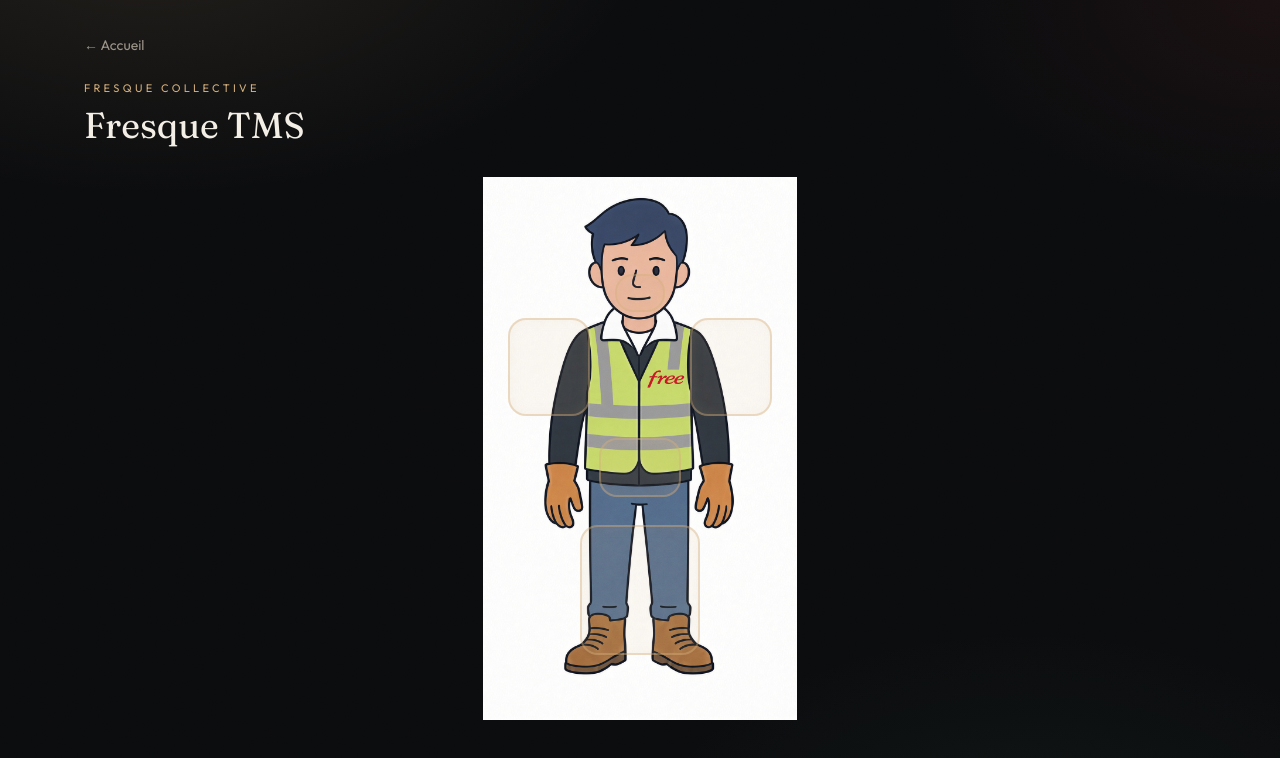
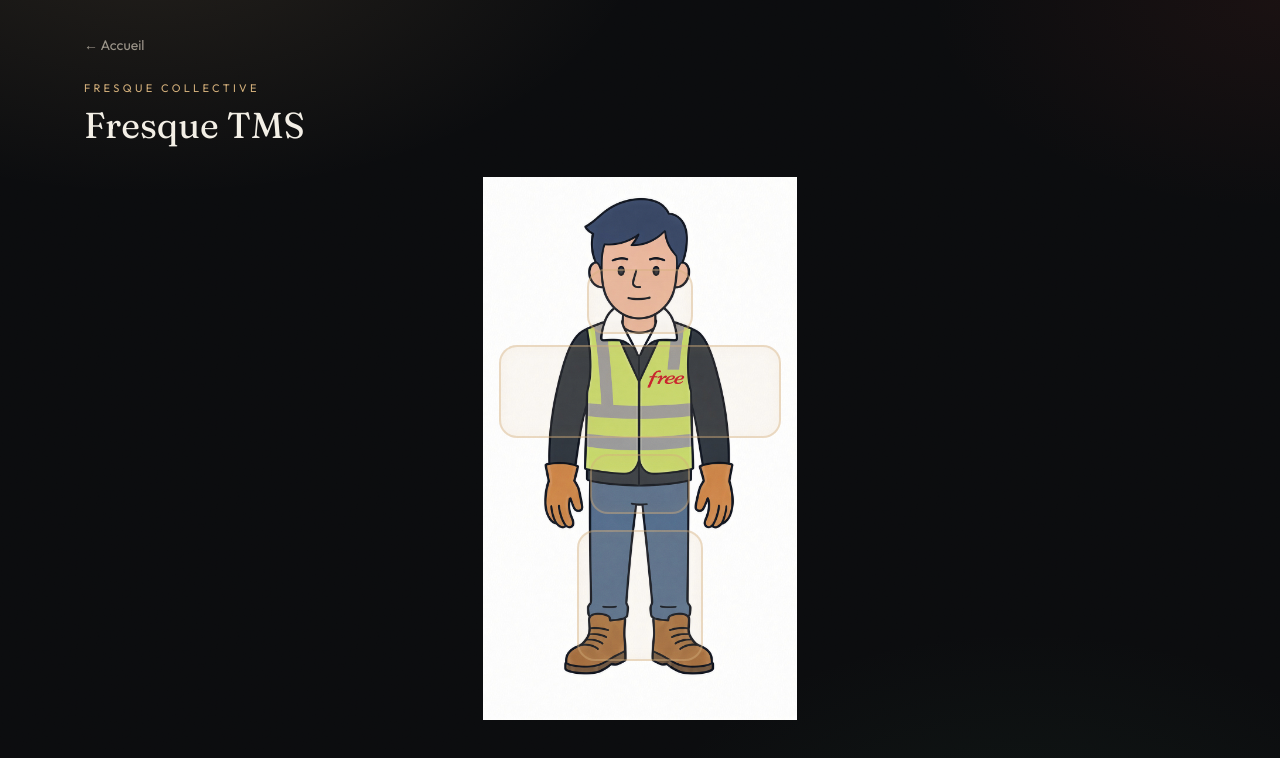
Before and after one commit to jok3rgaming33-stack/Fresque-TMS, a Next.js app: page /fresque in a window 1280 px wide. Shown: the top 758 px of the page. Built offline with nearby package versions, Linux system fonts and the light colour scheme.

Commit message:
Zone cervicale plus grande, membres superieurs reunis

```diff
--- a/src/app/globals.css
+++ b/src/app/globals.css
@@ -158,12 +158,14 @@ body {
 }
 .zone-stack {
   display: flex;
-  flex-direction: column;
-  gap: 3px;
-  padding: 4px;
+  flex-direction: row;
+  flex-wrap: wrap;
+  align-content: flex-start;
+  gap: 4px;
+  padding: 5px;
   overflow-y: auto;
   min-height: 0;
-  max-height: 72%;
+  height: 100%;
   pointer-events: auto;
 }
 html.dragging-card .zone-stack,
@@ -171,19 +173,21 @@ html.dragging-card .placed-chip {
   pointer-events: none;
 }
 .placed-chip {
-  flex: 0 0 auto;
-  width: 100%;
-  min-height: 22px;
-  padding: 3px 7px;
+  flex: 1 1 calc(50% - 4px);
+  min-width: 72px;
+  min-height: 26px;
+  padding: 4px 7px;
   border: 0;
-  font-size: 10px;
+  font-size: 11px;
   font-weight: 700;
   line-height: 1.2;
   text-align: left;
   color: #fff;
   overflow: hidden;
-  text-overflow: ellipsis;
-  white-space: nowrap;
+  display: -webkit-box;
+  -webkit-line-clamp: 2;
+  -webkit-box-orient: vertical;
+  white-space: normal;
   cursor: pointer;
 }
 .placed-symptome {
--- a/src/data/zones.ts
+++ b/src/data/zones.ts
@@ -8,11 +8,10 @@ export type Zone = {
 };
 
 export const ZONES: Zone[] = [
-  { id: "cou", label: "Cou / cervicales", style: { top: "18%", left: "42%", width: "16%", height: "7%" }, stack: true },
-  { id: "membres-superieurs", label: "Membres supérieurs", style: { top: "26%", left: "8%", width: "26%", height: "18%" }, stack: true },
-  { id: "membres-superieurs", label: "Membres supérieurs", style: { top: "26%", left: "66%", width: "26%", height: "18%" } },
-  { id: "lombaires", label: "Zone lombaire", style: { top: "48%", left: "37%", width: "26%", height: "11%" }, stack: true },
-  { id: "membres-inferieurs", label: "Membres inférieurs", style: { top: "64%", left: "31%", width: "38%", height: "24%" }, stack: true },
+  { id: "cou", label: "Cou / cervicales", style: { top: "17%", left: "33%", width: "34%", height: "12%" }, stack: true },
+  { id: "membres-superieurs", label: "Membres supérieurs", style: { top: "31%", left: "5%", width: "90%", height: "17%" }, stack: true },
+  { id: "lombaires", label: "Zone lombaire", style: { top: "51%", left: "34%", width: "32%", height: "11%" }, stack: true },
+  { id: "membres-inferieurs", label: "Membres inférieurs", style: { top: "65%", left: "30%", width: "40%", height: "24%" }, stack: true },
 ];
 
 export function zoneLabel(id: ZoneId) {
```
